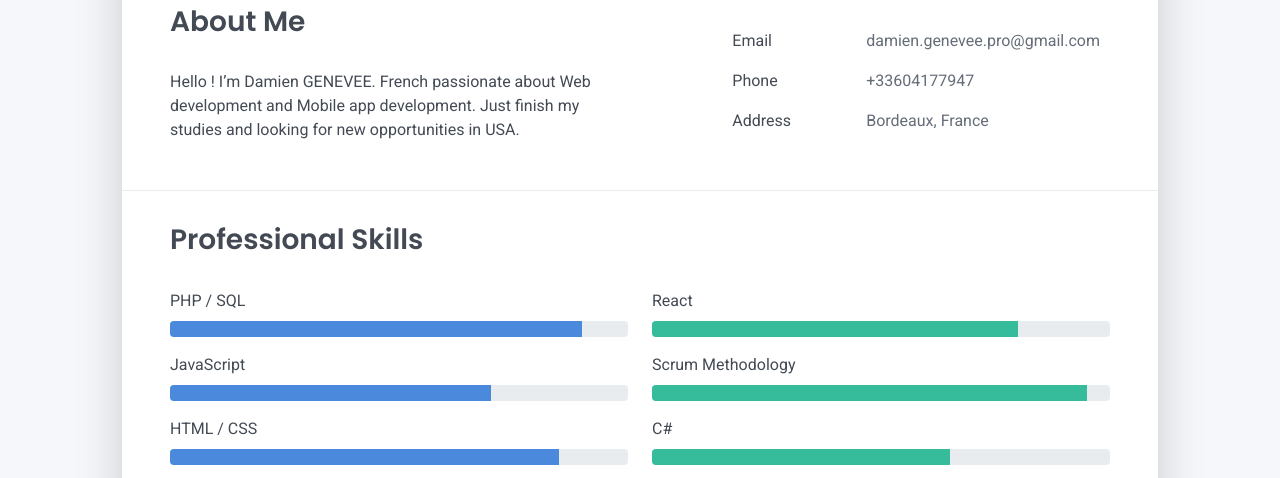
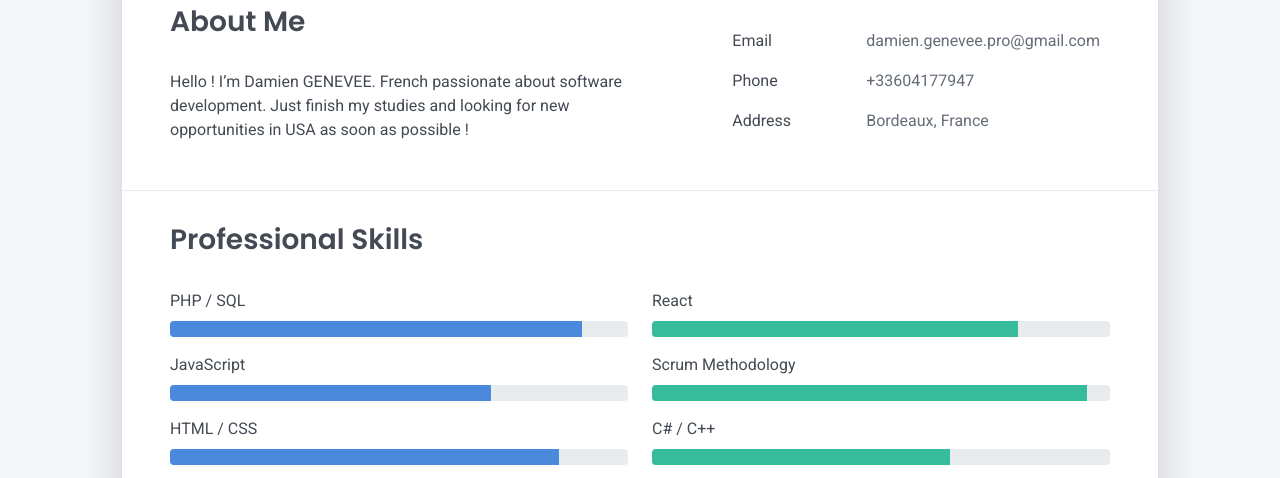
Before and after one commit to Senniinn/landing-perso, a website: page Resume/resume.html in a window 1280 px wide. Shown: the part 420-898 px from the top of the page. Drawn offline with nearby package versions, Linux system fonts and the light colour scheme.

Commit message:
Finish I hope

```diff
--- a/Resume/resume.html
+++ b/Resume/resume.html
@@ -62,7 +62,7 @@
     <div class="row">
       <div class="col-md-6">
         <h2 class="h3 mb-3">About Me</h2>
-      <p>Hello ! I’m Damien GENEVEE. French passionate about Web development and Mobile app development. Just finish my studies and looking for new opportunities in USA.</p>
+      <p>Hello ! I’m Damien GENEVEE. French passionate about software development. Just finish my studies and looking for new opportunities in USA as soon as possible !</p>
       </div>
       <div class="col-md-5 offset-md-1">
         <div class="row mt-2">
@@ -125,7 +125,7 @@
             <div class="progress-bar bg-success" role="progressbar" data-aos="zoom-in-right" data-aos-delay="800" data-aos-anchor=".skills-section" style="width: 95%" aria-valuenow="95" aria-valuemin="0" aria-valuemax="100"></div>
           </div>
         </div>
-        <div class="mb-2"><span>C#</span>
+        <div class="mb-2"><span>C# / C++</span>
           <div class="progress my-1">
             <div class="progress-bar bg-success" role="progressbar" data-aos="zoom-in-right" data-aos-delay="700" data-aos-anchor=".skills-section" style="width: 65%" aria-valuenow="65" aria-valuemin="0" aria-valuemax="100"></div>
           </div>
```
Also changed, not shown: 1 other file.
